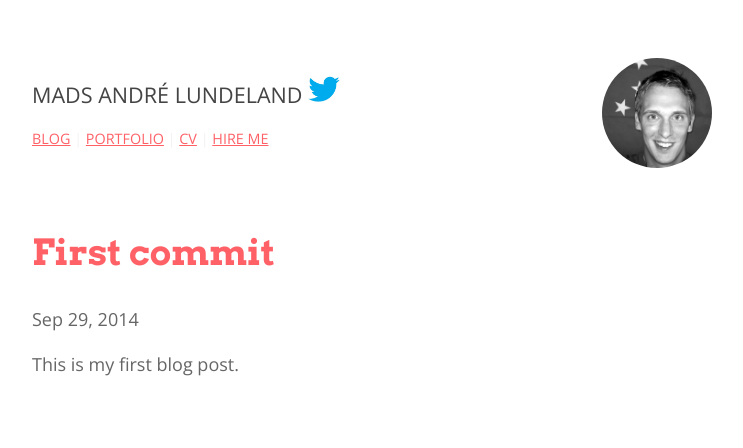
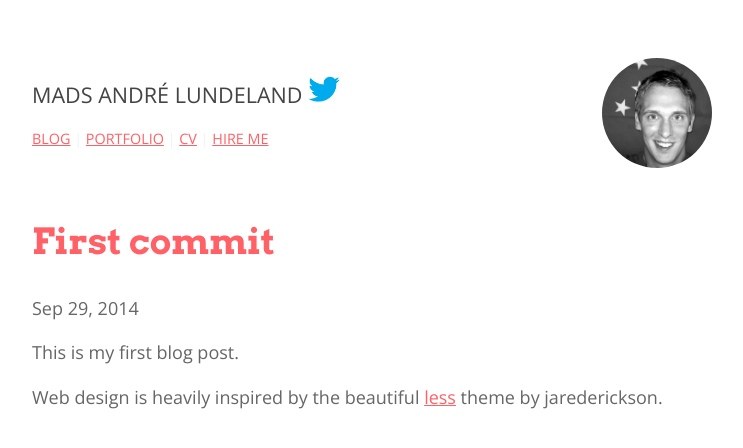
Before and after one commit to mlundela/mlundela.github.io, a Jekyll site: the page built from _posts/2014-09-29-first-commit.markdown, in a window 1280 px wide. Shown: the top 448 px of the page, without its empty margins (268-1011 px from the left). Built offline with Jekyll 4.4.1, drawn with Linux system fonts in a browser that asks for light colours.

Commit message:
Link to less theme

```diff
--- a/_includes/header.html
+++ b/_includes/header.html
@@ -13,7 +13,6 @@
             {% if page.title != 'cv' %} <a href="/cv">cv</a> {% else %} <span>cv</span> {% endif %} |
             {% if page.title != 'contact' %} <a href="/contact">hire me</a> {% else %} <span>hire me</span> {% endif %}
         </div>
-        <br/>
     </div>
     <br style="clear: both;"/>
 </div>
--- a/_posts/2014-09-29-first-commit.markdown
+++ b/_posts/2014-09-29-first-commit.markdown
@@ -6,3 +6,5 @@ categories: blog
 ---
 
 This is my first blog post.
+
+Web design is heavily inspired by the beautiful [less](http://jarederickson.com/less-a-free-super-minimal-wordpress-theme/) theme by jarederickson.
```
